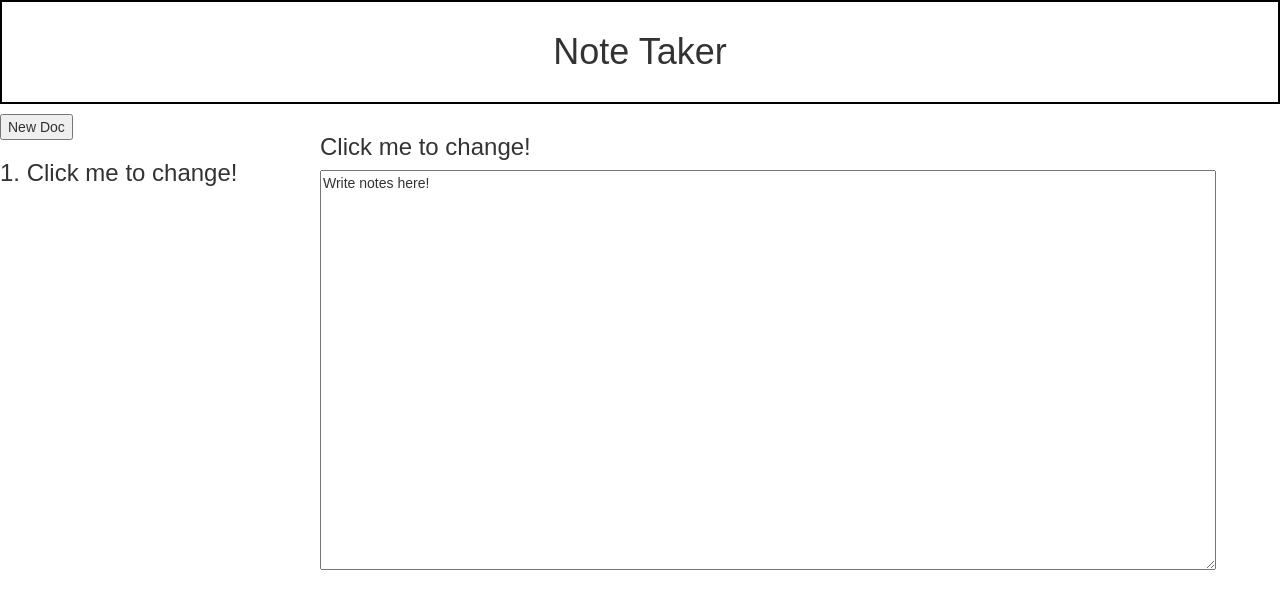
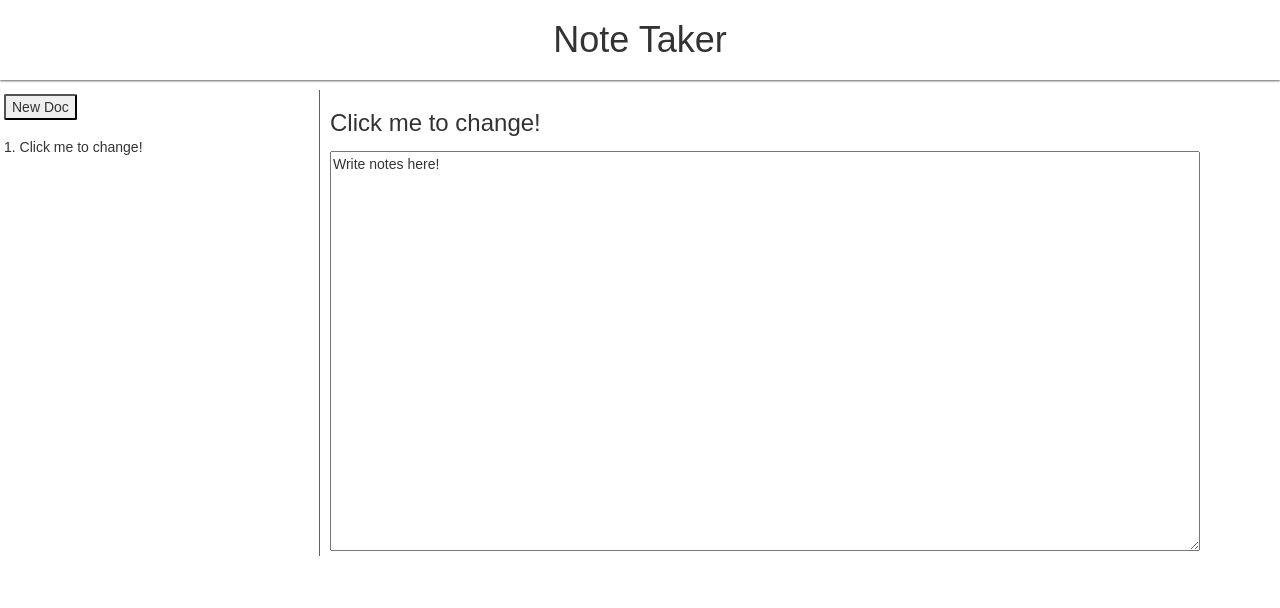
Before and after one commit to s-zimm/react-note-taker, a React (Create React App) app: page / in a window 1280 px wide. Shown: the top 608 px of the page. Built offline with nearby package versions, Linux system fonts and the light colour scheme.

Commit message:
Renames key for local storage and adds styling to page

```diff
--- a/src/App.css
+++ b/src/App.css
@@ -1,8 +1,8 @@
 .header {
     display: flex;
     justify-content: center;
-    border: solid black 2px;
-    padding: 30px;
+    box-shadow: 0 1px 2px rgb(102, 97, 97);
+    padding: 20px;
     margin-top: 0;
 }
 
@@ -13,10 +13,13 @@
 
 .TitleContainer {
     width: 25%;
+    border-right: solid rgb(102, 97, 97) 1px;
+    margin-right: 10px;
+    padding: 4px;
 }
 
 .Content {
-    width: 70%;
+    width: 68%;
 }
 
 .content-input {
@@ -24,6 +27,30 @@
     height: 400px;
 }
 
+.title-input {
+    font-size: 24px;
+}
+
+.sub-title-container {
+    margin-bottom: 15px;
+}
+
+.sub-sub-title-container {
+    margin: 12px 0;
+}
+
+.title-list {
+    font-size: 14px;
+}
+
 .title-list:hover {
     cursor: pointer;
 }
+
+button {
+    border-radius: 2px;
+}
+
+button:hover {
+    background-color: rgba(211, 204, 204, 0.568);
+}
--- a/src/App.js
+++ b/src/App.js
@@ -11,17 +11,8 @@ import saveLocal from './localStorage';
 class App extends Component {
   constructor(props) {
     super(props);
-    this.state = {
-      documents: [
-        {
-          title: 'Click me to change!',
-          content: 'Write notes here!'
-        }
-      ],
-      selectedIndex: 0
-    }
 
-    const savedData = JSON.parse(localStorage.getItem('stuff'));
+    const savedData = JSON.parse(localStorage.getItem('react-notes'));
     if (savedData) {
       this.state = savedData;
     } else {
@@ -59,6 +50,7 @@ class App extends Component {
         </div>
       </div>
     );
+
   }
 
   _setSelectedIndex = (i)  => {
@@ -86,6 +78,7 @@ class App extends Component {
   _handleNewDoc = () => {
     this.setState({
       documents: this.state.documents.concat({ title: `New Doc`, content: 'Write here!'})
+      // Can also use documents: [ ...this.state.documents, { title: 'New Doc', content: 'Blah blah' } ]
     });
   }
 }
--- a/src/components/Title.js
+++ b/src/components/Title.js
@@ -12,21 +12,21 @@ class Title extends Component {
     render() {
         if (this.props.container === 'TitleContainer') {
             return (
-                <div className=".title-list" onClick={this.props.titleContainerClick}>
-                    <h3>{this.props.index + 1}. {this.props.titleName}</h3>
+                <div onClick={this.props.titleContainerClick} className="sub-title-container">
+                    <h3 className="title-list">{this.props.index + 1}. {this.props.titleName}</h3>
                 </div>
             )
         } else if (this.props.container === 'Content') {
             if (this.state.isEditing === true) {
                 return (
-                    <div>
-                        <input onChange={event => this.props.handleTitleChange(event.target.value)} type="text" defaultValue={this.props.titleName} />
+                    <div className="sub-sub-title-container">
+                        <input className="title-input" onChange={event => this.props.handleTitleChange(event.target.value)} type="text" defaultValue={this.props.titleName} />
                         <button onClick={() => this.setState({ isEditing: false })}>Save</button>
                     </div>
                 )
             } else {
                 return (
-                    <div onClick={() => {this.setState({ isEditing: true })}}>
+                    <div className="sub-title-container" onClick={() => {this.setState({ isEditing: true })}}>
                         <h3>{this.props.titleName}</h3>
                     </div>
                 )
--- a/src/localStorage.js
+++ b/src/localStorage.js
@@ -1,5 +1,5 @@
 let saveLocal = (stateObject) => {
-    localStorage.setItem('stuff', JSON.stringify(stateObject))
+    localStorage.setItem('react-notes', JSON.stringify(stateObject))
 }
 
 export default saveLocal;
```
